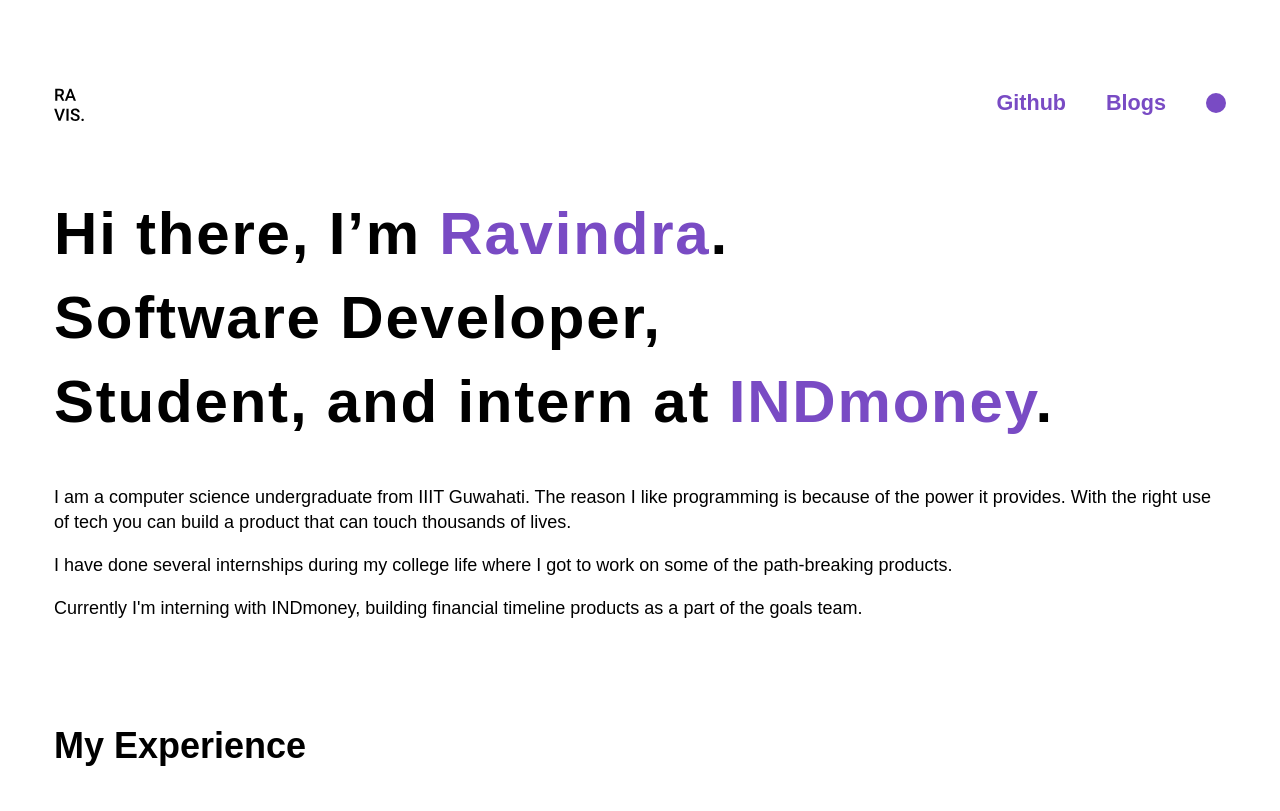
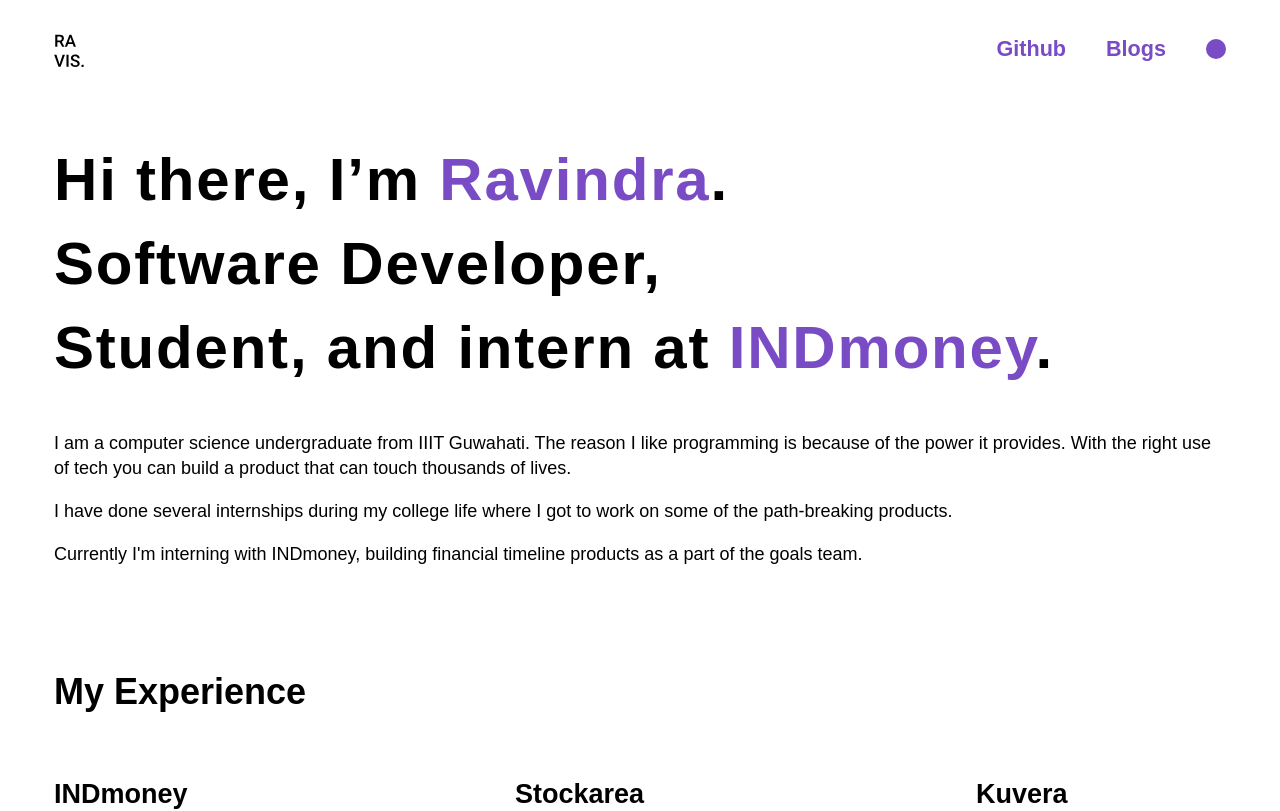
Before and after one commit to ravvis/ravvis, a Next.js app: page / in a window 1280 px wide. Shown: the top 811 px of the page. Built offline with nearby package versions, Linux system fonts and the light colour scheme; a web font is replaced by a local one.

Commit message:
fix: padding top causing flicker

```diff
--- a/src/components-v2/layouts/PageLayout.module.css
+++ b/src/components-v2/layouts/PageLayout.module.css
@@ -1,5 +1,6 @@
 .pageLayoutWrapper {
     padding: 1.5rem;
+    padding-top: unset;
 }
 .pageLayout {
     display: flex;
@@ -16,5 +17,6 @@
 @media (min-width: 959px) {
     .pageLayoutWrapper {
         padding: 3rem;
+        padding-top: unset;
     }
 }
```
